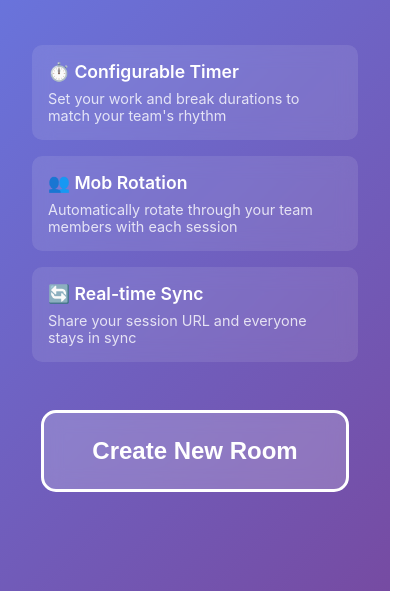
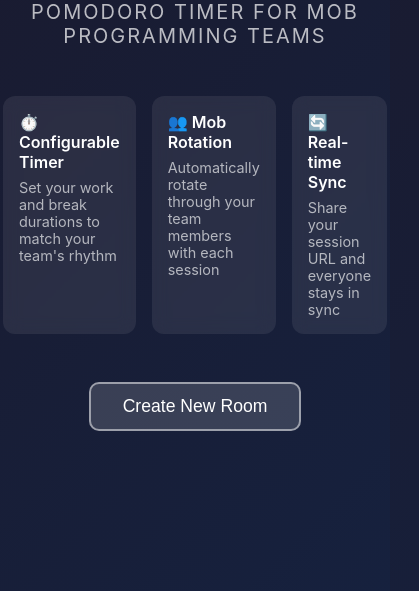
Before and after one commit to zielinskipp/mobodoro, a website: page public/index.html in a window 390 px wide. Shown: the part 253-844 px from the top of the page, 419 px wide, since content can reach past the window. Drawn offline with Linux system fonts and the light colour scheme.

Commit message:
feat: update styling for improved UI and responsiveness in index.html --deploy

```diff
--- a/public/index.html
+++ b/public/index.html
@@ -5,6 +5,12 @@
     <meta name="viewport" content="width=device-width, initial-scale=1.0" />
     <title>Mobodoro - Mob Programming Timer</title>
     <style>
+      :root {
+        --active-color: #667eea;
+        --phase-bg-start: #1a1a2e;
+        --phase-bg-end: #16213e;
+      }
+
       * {
         margin: 0;
         padding: 0;
@@ -13,9 +19,12 @@
 
       body {
         font-family:
-          -apple-system, BlinkMacSystemFont, "Segoe UI", Roboto, Oxygen, Ubuntu,
-          Cantarell, sans-serif;
-        background: linear-gradient(135deg, #667eea 0%, #764ba2 100%);
+          -apple-system, BlinkMacSystemFont, "Segoe UI", Roboto, sans-serif;
+        background: linear-gradient(
+          135deg,
+          var(--phase-bg-start),
+          var(--phase-bg-end)
+        );
         color: white;
         min-height: 100vh;
         display: flex;
@@ -33,65 +42,74 @@
         font-size: 4rem;
         margin-bottom: 1rem;
         font-weight: 700;
+        letter-spacing: 0.02em;
       }
 
       .tagline {
-        font-size: 1.5rem;
+        font-size: 1.25rem;
         margin-bottom: 3rem;
-        opacity: 0.9;
+        opacity: 0.7;
+        text-transform: uppercase;
+        letter-spacing: 0.1em;
       }
 
       .features {
         margin-bottom: 3rem;
-        text-align: left;
+        display: grid;
+        grid-template-columns: repeat(3, 1fr);
+        gap: 1rem;
       }
 
       .feature {
         padding: 1rem;
-        margin-bottom: 1rem;
-        background: rgba(255, 255, 255, 0.1);
-        border-radius: 10px;
-        backdrop-filter: blur(10px);
+        background: rgba(255, 255, 255, 0.08);
+        border-radius: 12px;
+        backdrop-filter: blur(8px);
+        text-align: left;
       }
 
       .feature-title {
         font-weight: 600;
-        font-size: 1.1rem;
-        margin-bottom: 0.5rem;
+        font-size: 1rem;
+        margin-bottom: 0.4rem;
       }
 
       .feature-description {
-        opacity: 0.8;
+        opacity: 0.65;
         font-size: 0.9rem;
       }
 
       .cta-button {
-        padding: 1.5rem 3rem;
-        font-size: 1.5rem;
-        border: 3px solid white;
-        background: rgba(255, 255, 255, 0.2);
+        padding: 0.75rem 2rem;
+        font-size: 1.1rem;
+        border: 2px solid rgba(255, 255, 255, 0.5);
+        background: rgba(255, 255, 255, 0.15);
         color: white;
-        border-radius: 15px;
+        border-radius: 10px;
         cursor: pointer;
-        transition: all 0.3s ease;
-        font-weight: 600;
-        backdrop-filter: blur(10px);
+        transition:
+          background 0.2s,
+          transform 0.15s;
+        font-weight: 500;
       }
 
-      .cta-button:hover {
-        background: rgba(255, 255, 255, 0.3);
-        transform: translateY(-3px);
-        box-shadow: 0 10px 30px rgba(0, 0, 0, 0.3);
+      .cta-button:hover:not(:disabled) {
+        background: rgba(255, 255, 255, 0.28);
+        transform: translateY(-2px);
       }
 
-      .cta-button:active {
-        transform: translateY(-1px);
+      .cta-button:disabled {
+        opacity: 0.35;
+        cursor: default;
       }
 
       .loading {
         display: none;
         margin-top: 1rem;
-        opacity: 0.8;
+        opacity: 0.65;
+        font-size: 0.9rem;
+        text-transform: uppercase;
+        letter-spacing: 0.08em;
       }
     </style>
   </head>
```
